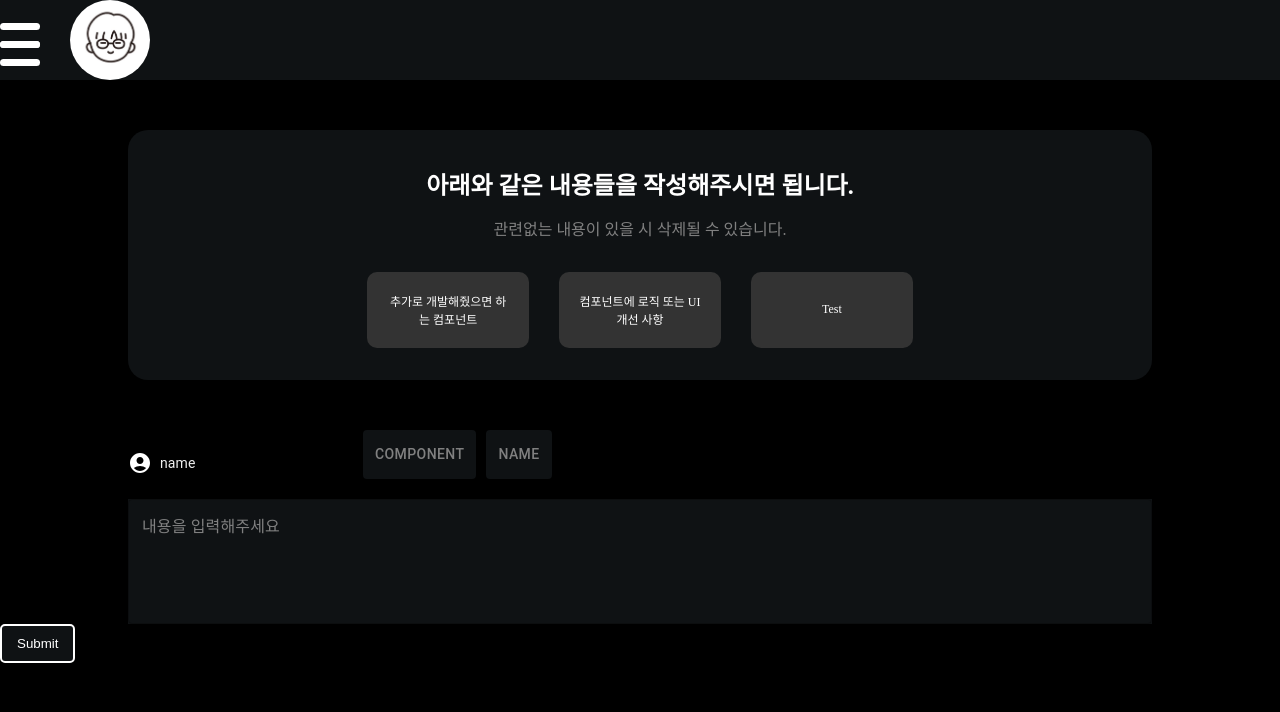
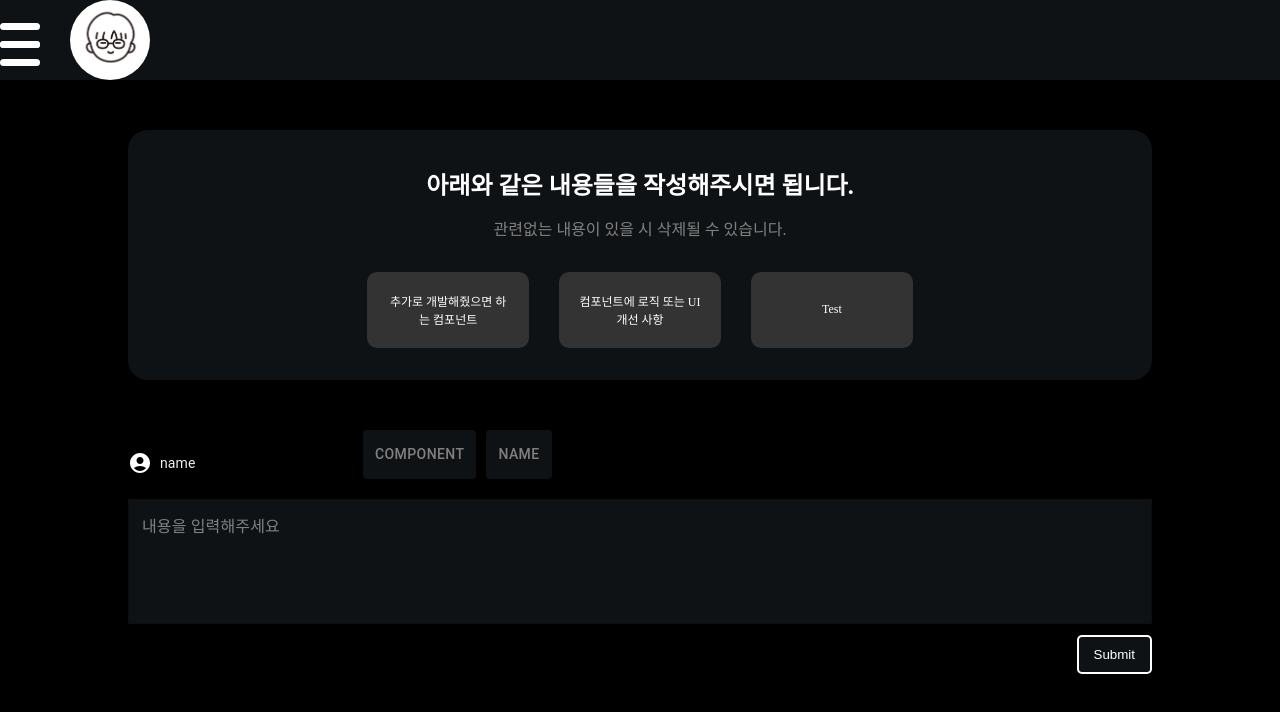
Before and after one commit to jgy4419/easy-to-use-components, a Next.js app: page /community/write in a window 1280 px wide. Shown: the top 712 px of the page. Built offline with nearby package versions, Linux system fonts and the light colour scheme.

Commit message:
chore : 작성 완료 버튼 위치 수정

```diff
--- a/src/app/containeres/write/messageForm.tsx
+++ b/src/app/containeres/write/messageForm.tsx
@@ -30,8 +30,8 @@ const MessageForm = () => {
                     multiline
                     rows={4}
                 />
+                <S.SubmitButton onClick={submitHandler}>Submit</S.SubmitButton>
             </S.FormBox>
-            <S.SubmitButton onClick={submitHandler}>Submit</S.SubmitButton>
         </S.Container>
     );
 };
--- a/src/app/containeres/write/style/messageForm.ts
+++ b/src/app/containeres/write/style/messageForm.ts
@@ -44,9 +44,17 @@ export const UserName = styled(TextField)`
 `;
 
 export const SubmitButton = styled.button`
+    position: absolute;
+    bottom: -50px;
+    right: 0;
     padding: 10px 15px;
     background: #0F1214;
     border: 2px solid #fff;
     border-radius: 5px;
     color: #fff;
+    transition: .3s;
+    &:hover {
+        background-color: #fff;
+        color: #0F1214;
+    }
 `;
```
